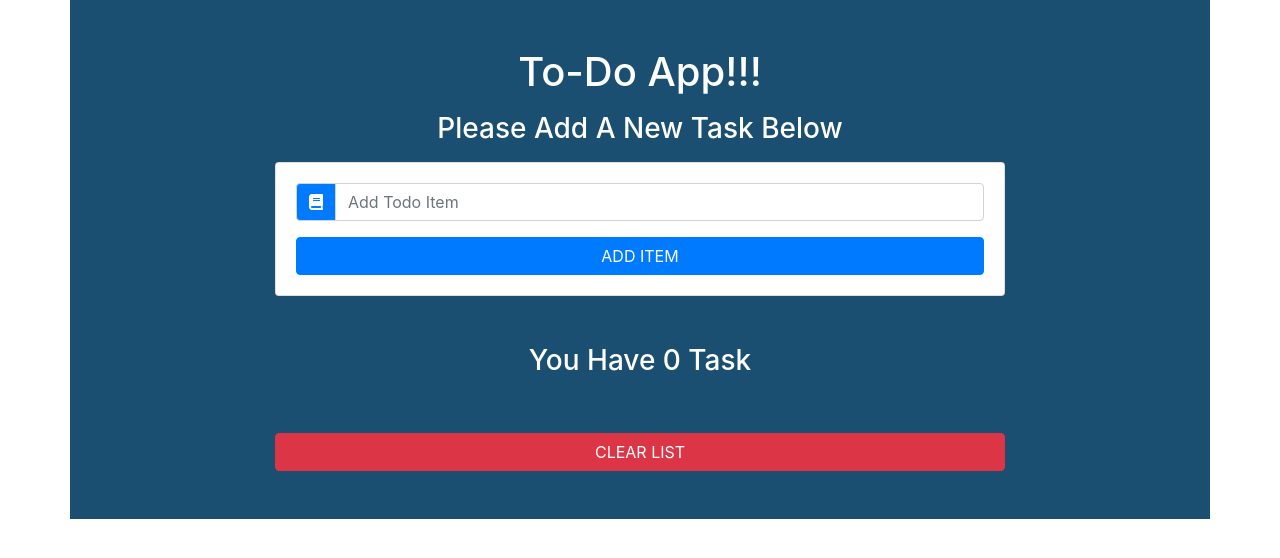
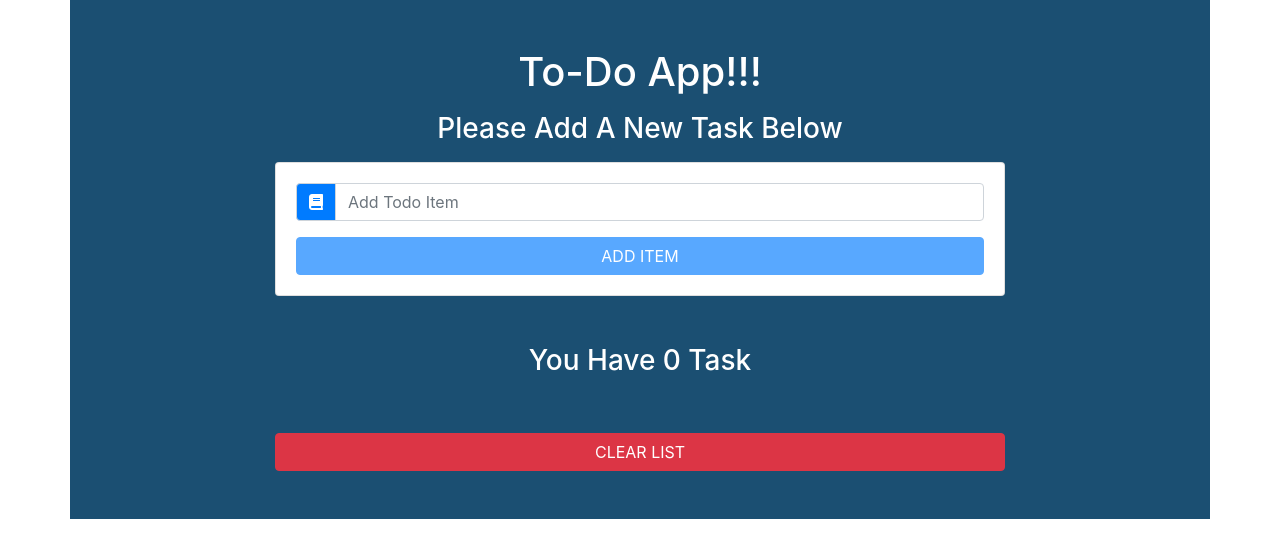
Before and after one commit to WizardOfFrontend/react-todo-list, a React (Create React App) app: page / in a window 1280 px wide. Shown: the top 558 px of the page. Built offline with nearby package versions, Linux system fonts and the light colour scheme.

Commit message:
color and text changes on the button in TodoInput

```diff
--- a/src/App.js
+++ b/src/App.js
@@ -33,6 +33,7 @@
       editItem: false
     })
   }
+
   clearList = () => {
     this.setState({ items: [] });
   }
@@ -48,7 +49,8 @@
     this.setState({
       items: filteredItems,
       item: selectedItem.title,
-      id: id
+      id: id,
+      editItem: true
     })
   }
 
--- a/src/components/TodoInput.js
+++ b/src/components/TodoInput.js
@@ -18,9 +18,10 @@
               placeholder="add todo item"
               value={item}
               onChange={handleChange}
+              required
             />
           </div>
-          <button type="submit" className="btn btn-block btn-primary mt-3 text-uppercase">add item</button>
+          <button disabled={item ? false : true} type="submit" className={editItem ? "btn btn-block btn-success mt-3 text-uppercase" : "btn btn-block btn-primary mt-3 text-uppercase"}>{editItem ? "edit item" : "add item"}</button>
         </form>
       </div>
     )
```
